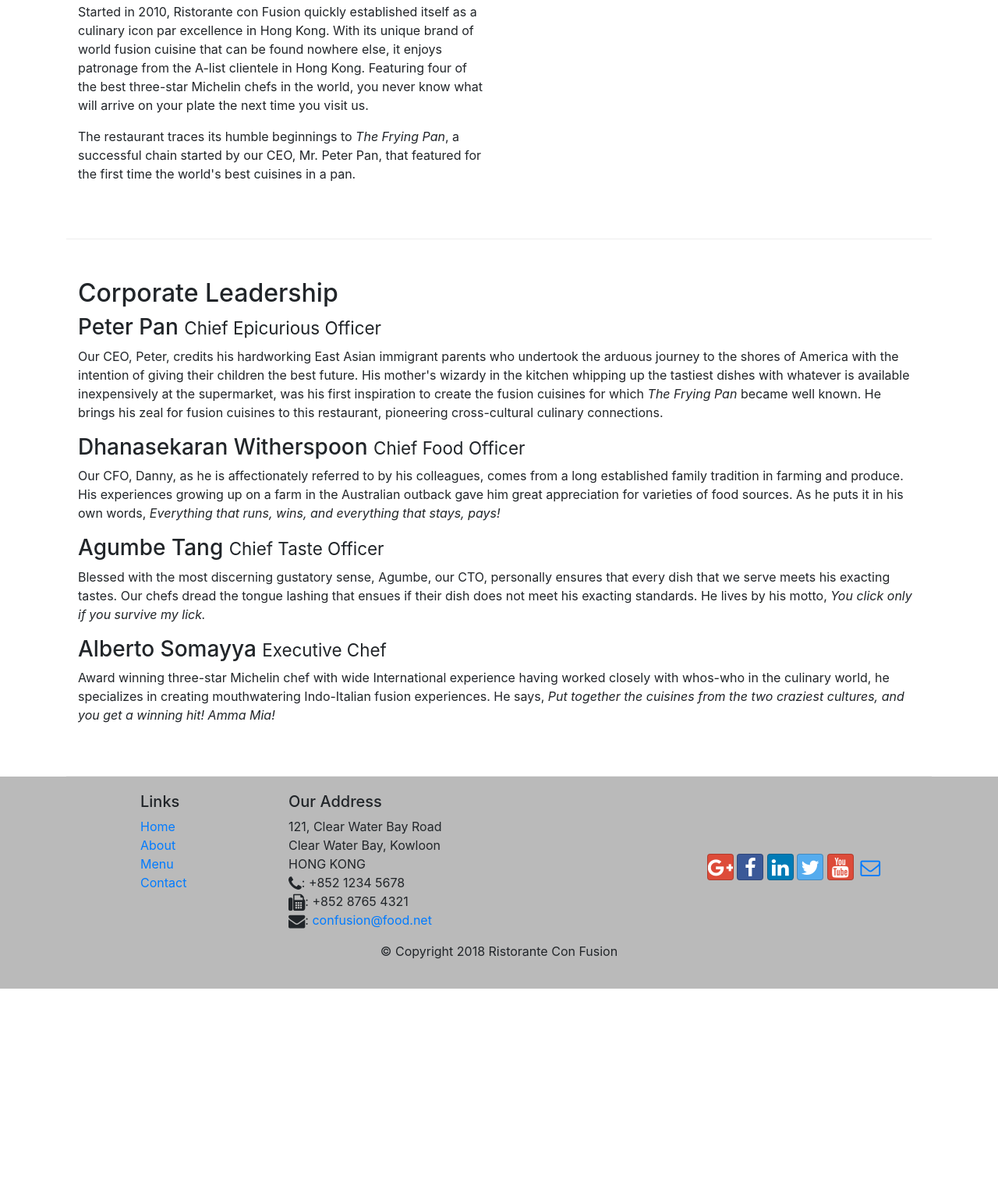
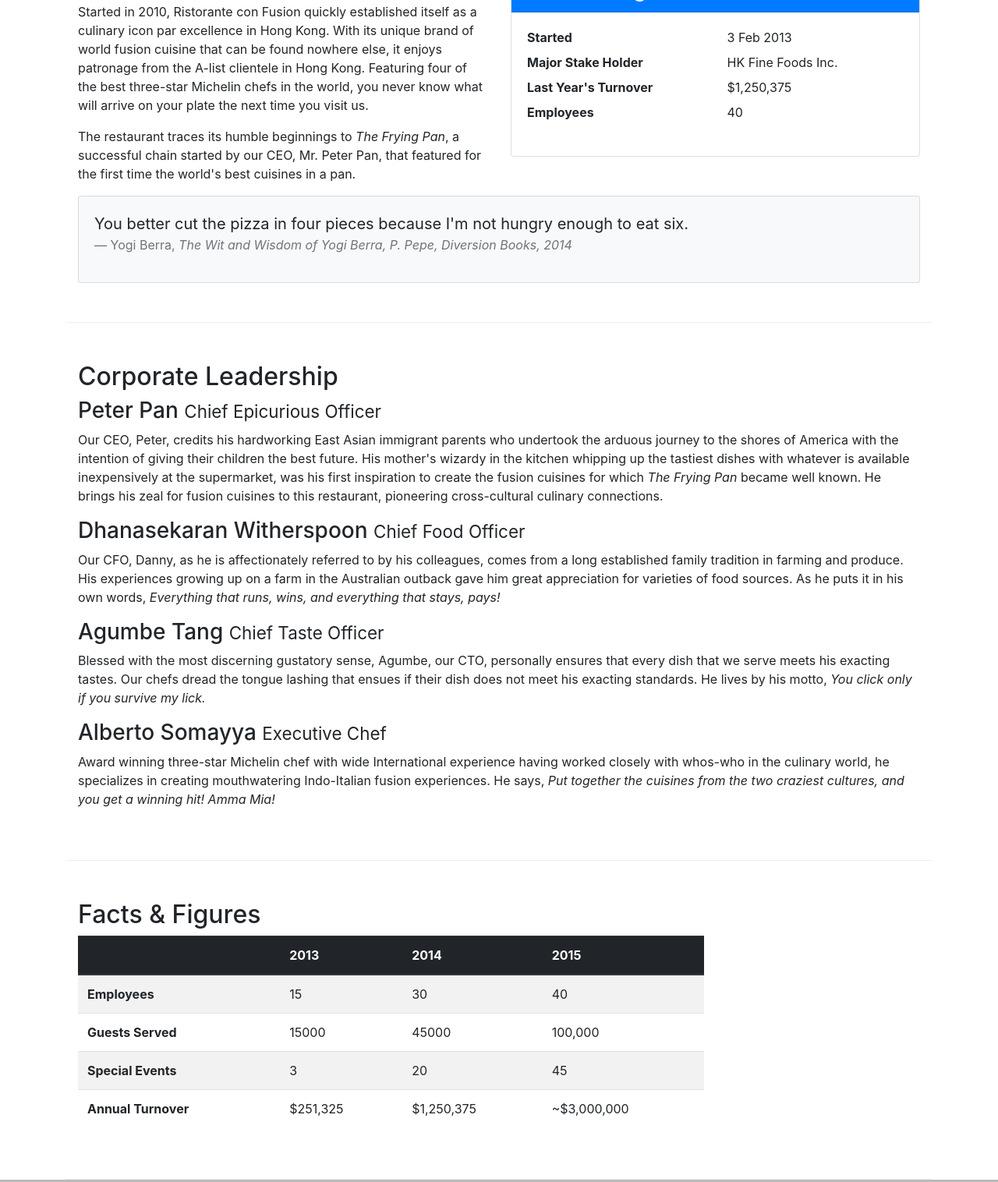
Before and after one commit to meera2406/BootStrap-based-Website, a website: page aboutus.html in a window 1280 px wide. Shown: the part 558-2074 px from the top of the page at 78% size. Before the commit the page ends 1826 px from the top, so only its background shows below. Drawn offline with nearby package versions, Linux system fonts and the light colour scheme.

Commit message:
Tables and cards

```diff
--- a/aboutus.html
+++ b/aboutus.html
@@ -79,6 +79,34 @@
                 <p>The restaurant traces its humble beginnings to <em>The Frying Pan</em>, a successful chain started by our CEO, Mr. Peter Pan, that featured for the first time the world's best cuisines in a pan.</p>
             </div>
             <div class="col col-sm">
+                <div class="card">
+                    <h3 class="card-header bg-primary text-white">Facts at a glance</h3>
+                    <div class="card-body">
+                        <dl class="row">
+                            <dt class="col-6">Started</dt>
+                            <dd class="col-6">3 Feb 2013</dd>
+                            <dt class="col-6">Major Stake Holder</dt>
+                            <dd class="col-6">HK Fine Foods Inc.</dd>
+                            <dt class="col-6">Last Year's Turnover</dt>
+                            <dd class="col-6">$1,250,375</dd>
+                            <dt class="col-6">Employees</dt>
+                            <dd class="col-6">40</dd>
+                        </dl>
+                    </div>
+                </div>
+
+            </div>
+            <div class="col-12">
+                <div class="card card-body bg-light">
+                    <blockquote class="blockquote">
+                        <p class="mb-0">You better cut the pizza in four pieces because
+                            I'm not hungry enough to eat six.</p>
+                        <footer class="blockquote-footer">Yogi Berra,
+                            <cite title="Source Title">The Wit and Wisdom of Yogi Berra,
+                            P. Pepe, Diversion Books, 2014</cite>
+                        </footer>
+                    </blockquote>
+                </div>
             </div>
         </div>
 
@@ -95,6 +123,51 @@
                 <h3>Alberto Somayya <small>Executive Chef</small></h3>
                 <p class="d-none d-sm-block">Award winning three-star Michelin chef with wide International experience having worked closely with whos-who in the culinary world, he specializes in creating mouthwatering Indo-Italian fusion experiences. He says, <em>Put together the cuisines from the two craziest cultures, and you get a winning hit! Amma Mia!</em></p>
             </div>
+       </div>
+       <div class="row row-content">
+           <div class="col-12 col-sm-9">
+               <h2>Facts &amp; Figures</h2>
+               <div class="table-responsive">
+                <table class="table table-striped">
+                    <thead class="thead-dark">
+                        <tr>
+                            <th>&nbsp;</th>
+                            <th>2013</th>
+                            <th>2014</th>
+                            <th>2015</th>
+                        </tr>
+                    </thead>
+                    <tbody>
+                        <tr>
+                            <th>Employees</th>
+                            <td>15</td>
+                            <td>30</td>
+                            <td>40</td>
+                        </tr>
+                        <tr>
+                            <th>Guests Served</th>
+                            <td>15000</td>
+                            <td>45000</td>
+                            <td>100,000</td>
+                        </tr>
+                        <tr>
+                            <th>Special Events</th>
+                            <td>3</td>
+                            <td>20</td>
+                            <td>45</td>
+                        </tr>
+                        <tr>
+                            <th>Annual Turnover</th>
+                            <td>$251,325</td>
+                            <td>$1,250,375</td>
+                            <td>~$3,000,000</td>
+                        </tr>
+                    </tbody>
+                </table>
+            </div>
+           </div>
+           <div class="col-12 col-sm-3">
+           </div>
        </div>
 
     </div>
```
